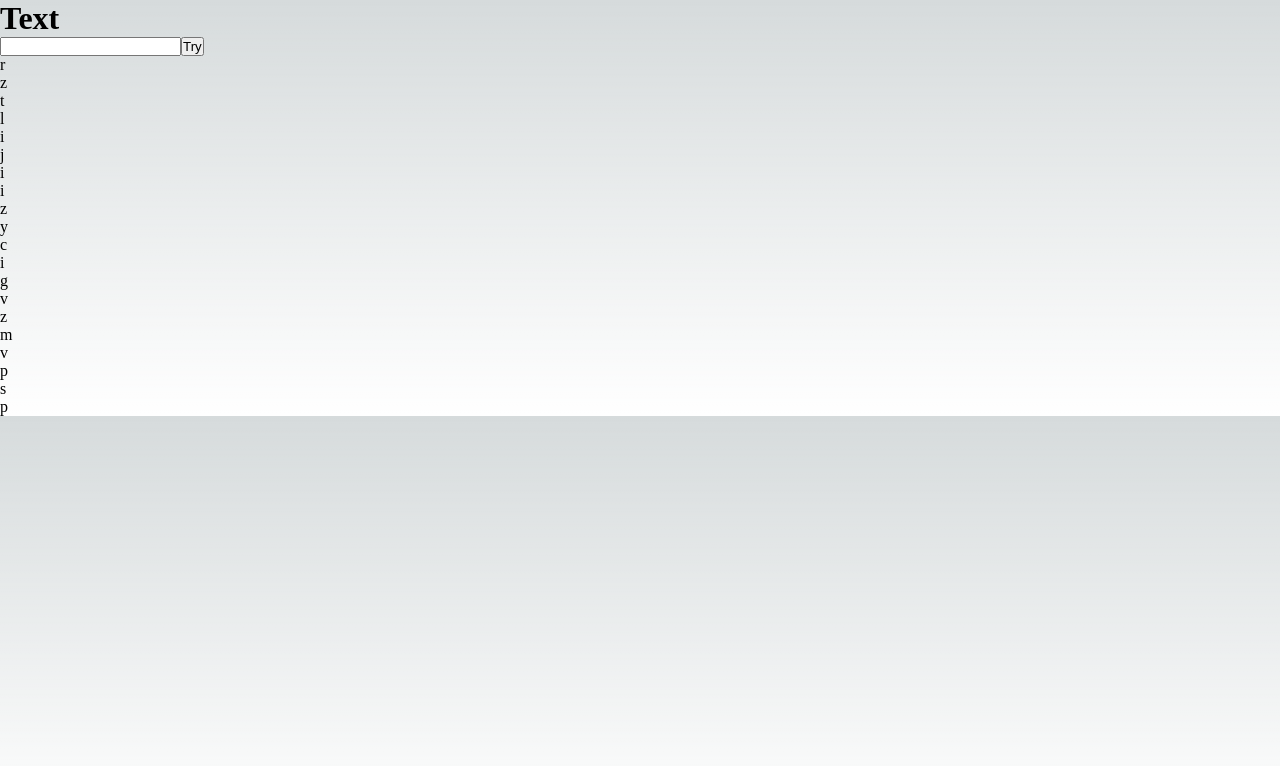
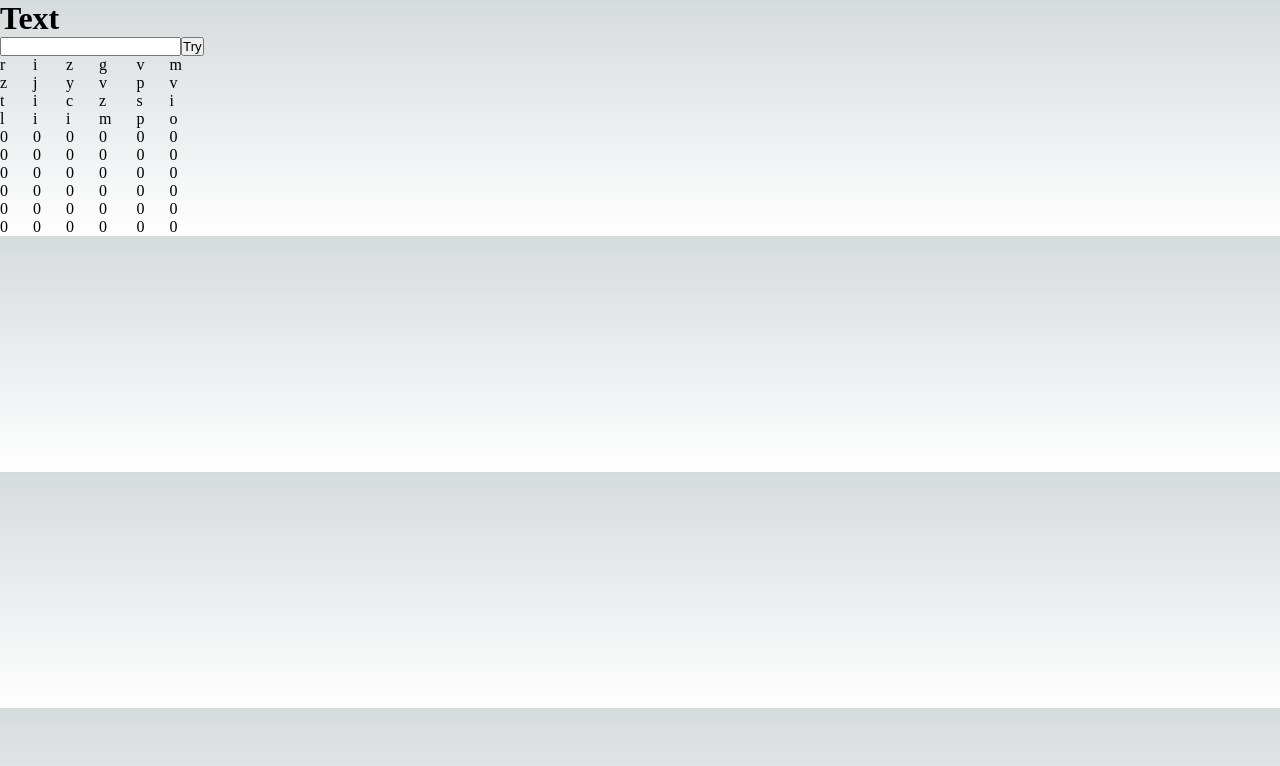
Before and after one commit to bh247484/word-game, a Next.js app in the folder nextjs-app/: page / in a window 1280 px wide. Shown: the top 766 px of the page. Built offline with nearby package versions, Linux system fonts and the light colour scheme.

Commit message:
Refactor to cascading columns approach

```diff
--- /dev/null
+++ b/nextjs-app/app/components/letter-column.tsx
@@ -0,0 +1,20 @@
+import LetterBlock from "./letter-block";
+
+interface IProps {
+  letters: string[];
+}
+
+export default function LetterColumn({ letters }: IProps) {
+  return (
+    <div className="letter-column">
+      {
+        letters.map((letter: string, index) => (
+          <LetterBlock
+            key={index}
+            letter={letter}
+          />
+        ))
+      }
+    </div>
+  );
+}
--- a/nextjs-app/app/components/letter-grid.tsx
+++ b/nextjs-app/app/components/letter-grid.tsx
@@ -1,17 +1,17 @@
-import LetterBlock from "./letter-block";
+import LetterColumn from "./letter-column";
 
 interface IProps {
-  letters: string[];
+  columns: string[][];
 }
 
-export default function LetterGrid({ letters }: IProps) {
+export default function LetterGrid({ columns }: IProps) {
   return (
-    <div className="letter-grid">
+    <div className="letter-grid" style={{display: 'flex', gap: '25px'}}>
       {
-        letters.map((letter: string, index) => (
-          <LetterBlock
+        columns.map((column: string[], index) => (
+          <LetterColumn
             key={index}
-            letter={letter}
+            letters={column}
           />
         ))
       }
--- a/nextjs-app/app/page.tsx
+++ b/nextjs-app/app/page.tsx
@@ -9,11 +9,9 @@ import LetterGrid from './components/letter-grid';
 
 export default function Home() {
   const [word, setWord]: [string, Function] = useState("");
-  const [letters, setLetters]: [string[], Function] = useState(
-    [...Array(20)].map(() => randomLetter())
+  const [columns, setColumns]: [string[][], Function] = useState(
+    Array.from(Array(6), () => [...Array(10)].map((_, i) => i > 3 ? '0' : randomLetter()))
   );
-
-  // console.log([...Array(20)].map(() => randomLetter()));
 
   const submitWord = () => {
     if (word.length < 3) {
@@ -31,9 +29,6 @@ export default function Home() {
     setWord("");
   };
 
-  // useEffect(() => {
-  // }, [])
-
   return (
     <div className="App">
       <h1>Text</h1>
@@ -41,11 +36,15 @@ export default function Home() {
         type="text"
         value={word}
         onChange={(e) => setWord(e.target.value)}
-        onKeyUp={(e) => e.key === 'Enter' ? submitWord() : null}
+        onKeyUp={({ key }) => {
+          if (key === 'Enter') {
+            submitWord()
+          }
+        }}
       />
       <button onClick={submitWord}>Try</button>
       <LetterGrid
-        letters={letters}
+        columns={columns}
       />
     </div>
   );
```
